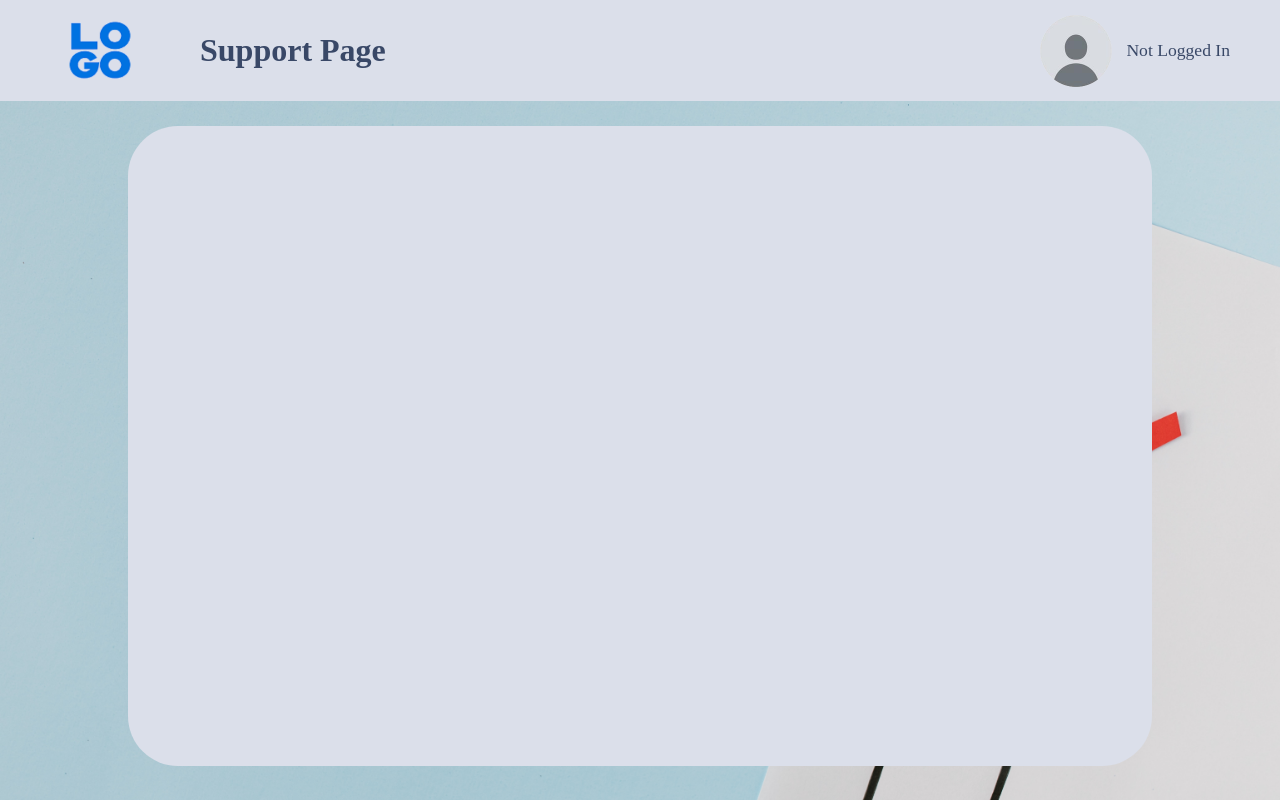
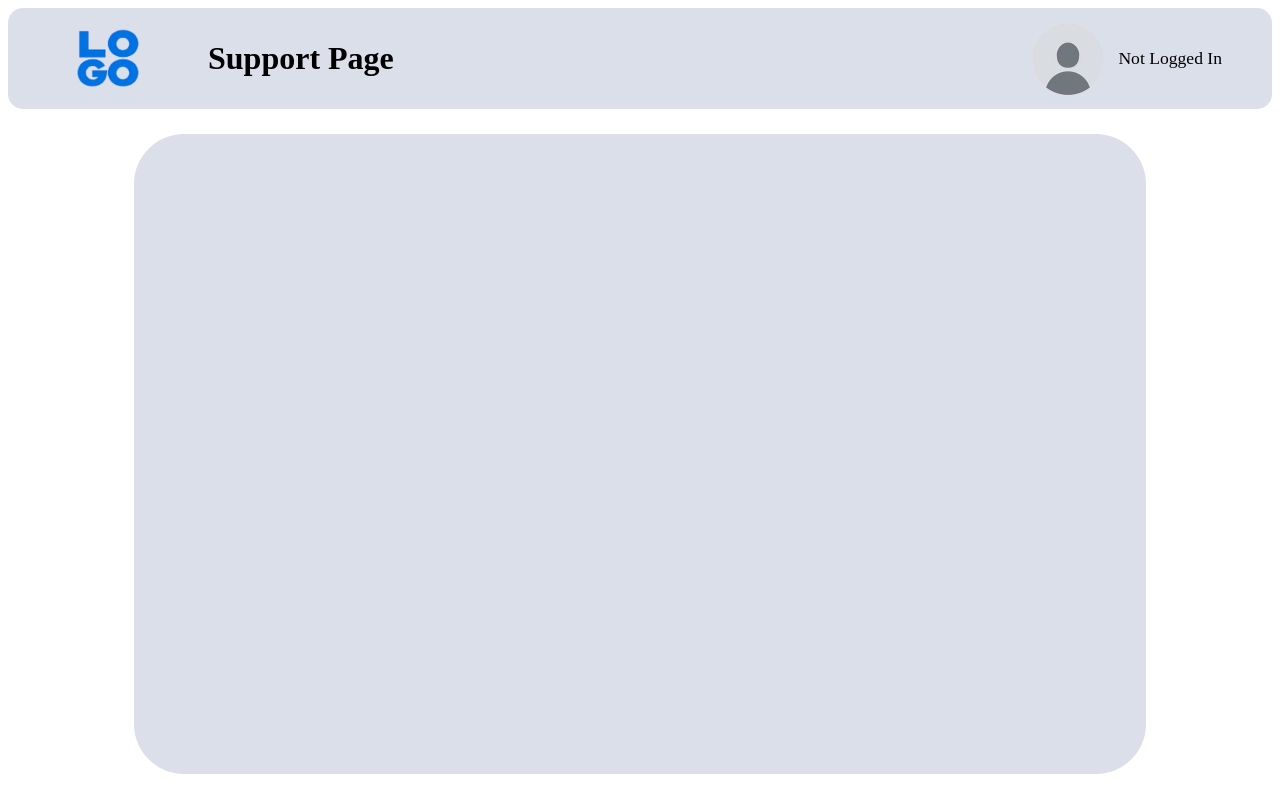
Before and after one commit to Reshan123/Y1S2-Group-Project, a PHP site: page /Y1S2-Group-Project/index.php in a window 1280 px wide. Run offline with PHP 8.4, Linux system fonts and the light colour scheme; data that the repository does not hold is empty.

Commit message:
Update navigationBar.css

```diff
--- a/css/navigationBar.css
+++ b/css/navigationBar.css
@@ -1,18 +1,11 @@
-body {
-    margin: 0;
-    padding: 0;
-    box-sizing: border-box;
-    background-image: url(../assets/background1.jpg);
-    background-repeat: no-repeat;
-    background-size: cover;
-    color: #394867;
-}
-
 body nav{
     display: flex;
     justify-content: space-between;
     align-items: center;
     background-color: #DBDFEA;
+    position: sticky;
+    top: 5px;
+    border-radius: 15px;
 }
 
 body nav div{
```
